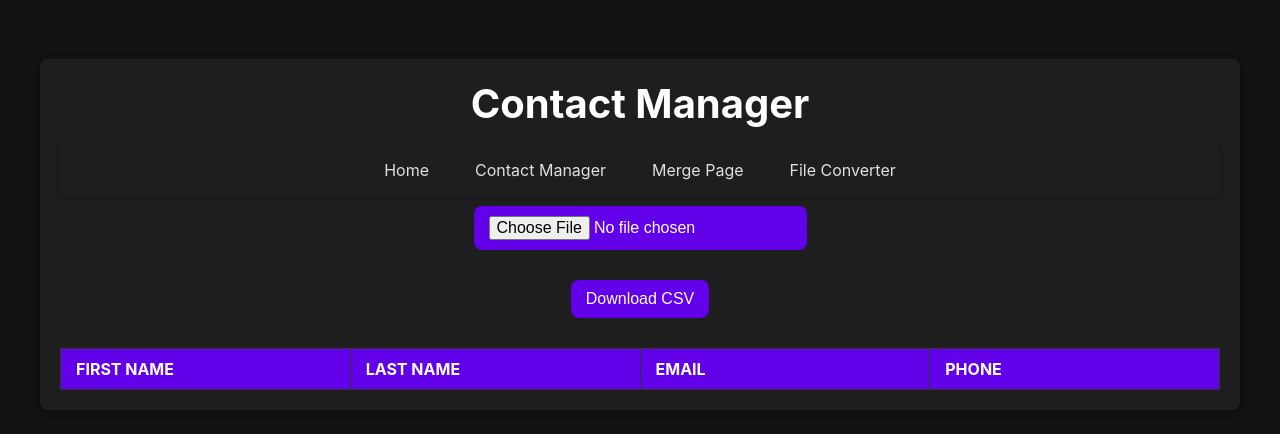
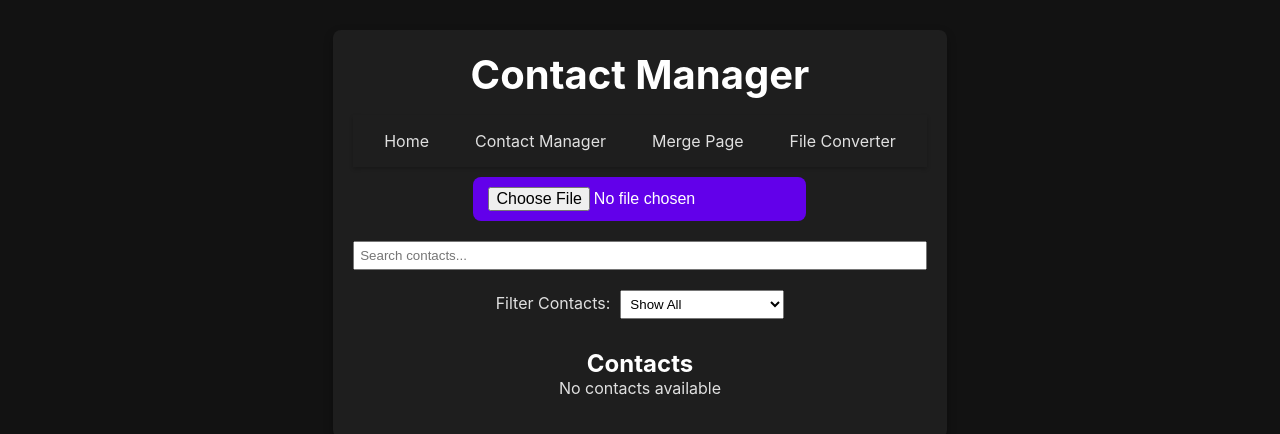
Before and after one commit to Fred56733/Cleaner-Contacts, a React (Vite) app: page /contact-manager in a window 1280 px wide. Shown: the part 166-600 px from the top of the page. Built offline with nearby package versions, Linux system fonts and the light colour scheme.

Commit message:
Updated Contact Manager components

```diff
--- /dev/null
+++ b/src/components/ContactCleaner.css
@@ -0,0 +1,16 @@
+/* ContactCleaner.css */
+.clean-button {
+    cursor: pointer;
+    background-color: grey;
+    color: white;
+    border: none;
+    padding: 10px 15px;
+    border-radius: 5px;
+    transition: background-color 0.2s, cursor 0.2s;
+  }
+
+  .clean-button:disabled {
+    cursor: not-allowed;
+    background-color: #ccc;
+    color: #666;
+  }
--- a/src/components/ContactCleaner.jsx
+++ b/src/components/ContactCleaner.jsx
@@ -1,8 +1,9 @@
-// Used to clean and format raw contacts data
 import React, { useState } from "react";
+import "./ContactCleaner.css";
 
 const ContactCleaner = ({ rawContacts, onCleaned }) => {
   const [isProcessing, setIsProcessing] = useState(false);
+  const [isCleaned, setIsCleaned] = useState(false); // Tracks if data has been cleaned
 
   // Format phone numbers
   const formatPhoneNumber = (phone) => {
@@ -12,41 +13,48 @@ const ContactCleaner = ({ rawContacts, onCleaned }) => {
       : phone;
   };
 
-  // Handle the cleaning process and removing duplicates
+  // Handle the cleaning process
   const cleanContacts = () => {
     setIsProcessing(true);
 
-    const seenContacts = new Map();
+    const seenContacts = new Set();
     const cleaned = rawContacts.map((contact) => {
-      const firstName = contact.fn || "N/A";
-      const lastName = contact.ln || "N/A";
-      const email = (contact.email || "N/A").toLowerCase().trim();
-      const phone = formatPhoneNumber(contact.phone || "");
+      const formattedContact = { ...contact }; // Keep all fields intact
 
-      const key = email + phone; // Unique key for deduplication
+      // Format all phone fields
+      Object.keys(formattedContact).forEach((key) => {
+        if (key.toLowerCase().includes("phone")) {
+          formattedContact[key] = formattedContact[key]
+            ? formatPhoneNumber(formattedContact[key])
+            : ""; // Format phone numbers
+        }
+      });
 
-      if (!seenContacts.has(key)) {
-        seenContacts.set(key, { firstName, lastName, email, phone });
-        return { firstName, lastName, email, phone };
-      } else {
-        // Duplicate handling
-        console.log("Duplicate found:", { firstName, lastName, email, phone });
-        return null; // Skips duplicates
+      const uniqueKey = JSON.stringify(formattedContact); // Unique identifier for duplicates
+
+      if (!seenContacts.has(uniqueKey)) {
+        seenContacts.add(uniqueKey);
+        return formattedContact; // Keep the full contact
       }
+      return null; // Skip duplicates
     });
 
-    const filteredCleaned = cleaned.filter(Boolean); // Remove null values
+    const filteredCleaned = cleaned.filter(Boolean); // Remove null duplicates
     setIsProcessing(false);
+    setIsCleaned(true); // Mark as cleaned
 
-    // Pass cleaned contacts to the parent
+    // Pass cleaned contacts to parent
     onCleaned(filteredCleaned);
   };
 
-  // Reveils the button to clean contacts
   return (
     <div>
-      <button onClick={cleanContacts} disabled={isProcessing}>
-        {isProcessing ? "Cleaning..." : "Clean Contacts"}
+      <button
+        className="clean-button"
+        onClick={cleanContacts}
+        disabled={isProcessing || isCleaned} // Disable button if processing or already cleaned
+      >
+        {isProcessing ? "Cleaning..." : isCleaned ? "Data Cleaned" : "Clean Contacts"}
       </button>
     </div>
   );
--- /dev/null
+++ b/src/components/ContactPopup.css
@@ -0,0 +1,82 @@
+/* ContactPopup.css */
+.contact-popup {
+    position: fixed;
+    top: 50%;
+    left: 50%;
+    transform: translate(-50%, -50%);
+    width: 90%;
+    max-width: 600px;
+    background-color: #121212;
+    color: #ffffff;
+    padding: 20px;
+    border-radius: 8px;
+    box-shadow: 0px 4px 10px rgba(255, 255, 255, 0.3);
+    z-index: 1000;
+  }
+
+  .contact-popup h2 {
+    text-align: center;
+    margin-bottom: 20px;
+  }
+
+  .contact-popup-table {
+    width: 100%;
+    border-collapse: collapse;
+    max-height: 400px;
+    overflow-y: auto;
+    padding: 10px;
+  }
+
+  .contact-popup-table td {
+    padding: 8px;
+    text-align: left;
+  }
+
+  .contact-popup-table tr {
+    border-bottom: 1px solid #333;
+  }
+
+  .contact-popup-table td:first-child {
+    font-weight: bold;
+    width: 40%;
+  }
+
+  .contact-popup-table td input {
+    width: 100%;
+    padding: 5px;
+    border: 1px solid #777;
+    border-radius: 5px;
+    background-color: #333;
+    color: #fff;
+  }
+
+  .contact-popup button {
+    width: 100%;
+    padding: 10px 15px;
+    border: none;
+    border-radius: 5px;
+    cursor: pointer;
+    margin-top: 20px;
+  }
+
+  .contact-popup .edit-button {
+    background-color: #007bff;
+    color: white;
+  }
+
+  .contact-popup .save-button {
+    background-color: #28a745;
+    color: white;
+  }
+
+  .contact-popup .close-button {
+    position: absolute;
+    top: 10px;
+    right: 10px;
+    background-color: transparent;
+    border: none;
+    font-size: 24px;
+    font-weight: bold;
+    cursor: pointer;
+    color: #fff;
+  }
--- /dev/null
+++ b/src/components/ContactPopup.jsx
@@ -0,0 +1,80 @@
+import React, { useState } from "react";
+import "./ContactPopup.css";  // ✅ Import from the same folder
+
+const POSSIBLE_FIELDS = [
+  "First Name", "Last Name", "Middle Name", "Suffix", "Company",
+  "Job Title", "Business Phone", "Mobile Phone", "Home Phone",
+  "Other Phone", "E-mail Address", "E-mail 2 Address", "E-mail 3 Address",
+  "Home Street", "Home City", "Home State", "Home Postal Code",
+  "Business Street", "Business City", "Business State", "Business Postal Code",
+  "Notes"
+];
+
+const ContactPopup = ({ contact, onClose, onSave }) => {
+  if (!contact) return null;
+
+  const [editableContact, setEditableContact] = useState(() => {
+    const filledContact = {};
+    POSSIBLE_FIELDS.forEach((field) => {
+      filledContact[field] = contact[field] || "";
+    });
+    return filledContact;
+  });
+
+  const [isEditing, setIsEditing] = useState(false);
+
+  const handleChange = (e, key) => {
+    setEditableContact({ ...editableContact, [key]: e.target.value });
+  };
+
+  const toggleEditing = () => setIsEditing(!isEditing);
+
+  const handleSave = () => {
+    onSave(editableContact);
+    setIsEditing(false);
+  };
+
+  const displayName =
+    (editableContact["First Name"]?.trim() || editableContact["Last Name"]?.trim())
+      ? `${editableContact["First Name"] || ""} ${editableContact["Last Name"] || ""}`.trim()
+      : editableContact["Company"] || "Unknown";
+
+  return (
+    <div className="contact-popup">
+      <h2>{displayName}</h2>
+
+      <div className="contact-popup-table">
+        <table>
+          <tbody>
+            {POSSIBLE_FIELDS.map((key) => (
+              <tr key={key}>
+                <td>{key}</td>
+                <td>
+                  {isEditing ? (
+                    <input
+                      type="text"
+                      value={editableContact[key]}
+                      onChange={(e) => handleChange(e, key)}
+                    />
+                  ) : (
+                    <span onDoubleClick={toggleEditing}>{editableContact[key] || "—"}</span>
+                  )}
+                </td>
+              </tr>
+            ))}
+          </tbody>
+        </table>
+      </div>
+
+      <button className="close-button" onClick={onClose}>✖</button>
+
+      {isEditing ? (
+        <button className="save-button" onClick={handleSave}>Save Changes</button>
+      ) : (
+        <button className="edit-button" onClick={toggleEditing}>Edit Contact</button>
+      )}
+    </div>
+  );
+};
+
+export default ContactPopup;
--- /dev/null
+++ b/src/components/ContactsDisplay.css
@@ -0,0 +1,27 @@
+/* ContactsDisplay.css */
+.contacts-container {
+    padding: 20px;
+  }
+
+  .contacts-container h2 {
+    color: white;
+    text-align: center;
+  }
+
+  .contacts-list {
+    list-style-type: none;
+    padding: 0;
+  }
+
+  .contact-item {
+    padding: 10px;
+    border-bottom: 1px solid #444;
+    cursor: pointer;
+    color: white;
+    text-decoration: underline;
+    transition: background-color 0.2s;
+  }
+
+  .contact-item:hover {
+    background-color: #222;
+  }
--- a/src/components/ContactsDisplay.jsx
+++ b/src/components/ContactsDisplay.jsx
@@ -1,28 +1,26 @@
-//Used to display cleaned contacts data
 import React from "react";
+import "./ContactsDisplay.css";
 
-const ContactsDisplay = ({ contacts }) => {
+const ContactsDisplay = ({ contacts, onSelectContact }) => {
   return (
-    <table>
-      <thead>
-        <tr>
-          <th>First Name</th>
-          <th>Last Name</th>
-          <th>Email</th>
-          <th>Phone</th>
-        </tr>
-      </thead>
-      <tbody>
-        {contacts.map((contact, index) => (
-          <tr key={index}>
-            <td>{contact.firstName || contact.fn || "N/A"}</td>
-            <td>{contact.lastName || contact.ln || "N/A"}</td>
-            <td>{contact.email || "N/A"}</td>
-            <td>{contact.phone || "N/A"}</td>
-          </tr>
-        ))}
-      </tbody>
-    </table>
+    <div className="contacts-container">
+      <h2>Contacts</h2>
+      {contacts.length === 0 ? (
+        <p>No contacts available</p>
+      ) : (
+        <ul className="contacts-list">
+          {contacts.map((contact, index) => (
+            <li
+              key={index}
+              className="contact-item"
+              onClick={() => onSelectContact(contact)}
+            >
+              {contact["First Name"] || "Unknown"} {contact["Last Name"] || ""}
+            </li>
+          ))}
+        </ul>
+      )}
+    </div>
   );
 };
 
--- a/src/pages/ContactManagerPage.jsx
+++ b/src/pages/ContactManagerPage.jsx
@@ -1,23 +1,21 @@
-// Code to manage the contact data (Viewing, Cleaning, and Downloading)
 import React, { useState } from "react";
 import Papa from "papaparse";
 import FileInput from "../components/FileInput.jsx";
 import ContactsDisplay from "../components/ContactsDisplay.jsx";
 import ContactCleaner from "../components/ContactCleaner.jsx";
+import ContactPopup from "../components/ContactPopup.jsx";
 
 const ContactManagerPage = () => {
-  const [rawContacts, setRawContacts] = useState([]); // Store raw contacts
+  const [contacts, setContacts] = useState([]); // Store contacts
   const [cleanedContacts, setCleanedContacts] = useState([]); // Store cleaned contacts
+  const [selectedContact, setSelectedContact] = useState(null); // Store selected contact for popup
+  const [searchQuery, setSearchQuery] = useState(""); // Search input value
+  const [filter, setFilter] = useState("all"); // Filter type
 
   // Function to parse uploaded file
   const handleFileParsed = (parsedData) => {
-    const formattedData = parsedData.map(contact => ({
-      fn: contact["First Name"] || "N/A",
-      ln: contact["Last Name"] || "N/A",
-      email: [contact["E-mail Address"], contact["E-mail 2 Address"], contact["E-mail 3 Address"]].filter(Boolean).join(', ') || "N/A",
-      phone: [contact["Business Phone"],contact["Business Phone 2"],contact["Car Phone"],contact["Company Main Phone"],contact["Home Phone"],contact["Home Phone 2"],contact["Mobile Phone"],contact["Primary Phone"],contact["Other Phone"]].filter(Boolean).join(', ') || "N/A"
-    }));
-    setRawContacts(formattedData);
+    console.log("Parsed Data Sample:", parsedData[0]); // Debug log
+    setContacts(parsedData); // Store full contact data
     setCleanedContacts([]); // Reset cleaned contacts when new file is uploaded
   };
 
@@ -26,33 +24,92 @@ const ContactManagerPage = () => {
     setCleanedContacts(cleanedData);
   };
 
-  // Function to download contacts as a CSV
-  const downloadCSV = () => {
-    const dataToDownload = cleanedContacts.length > 0 ? cleanedContacts : rawContacts;
-    const csvData = Papa.unparse(dataToDownload);
-    const blob = new Blob([csvData], { type: "text/csv;charset=utf-8;" });
-    const url = window.URL.createObjectURL(blob);
-    const link = document.createElement("a");
+  // Function to update an existing contact
+  const updateContact = (updatedContact) => {
+    setContacts(
+      contacts.map((contact) =>
+        contact === selectedContact ? updatedContact : contact
+      )
+    );
+    setSelectedContact(null); // Close popup after editing
+  };
 
-    link.href = url;
-    link.download = "contacts.csv";
-    link.click();
+  // Function to filter contacts
+  const getFilteredContacts = () => {
+    let filtered = cleanedContacts.length > 0 ? cleanedContacts : contacts;
 
-    window.URL.revokeObjectURL(url); // Clean up the URL
+    if (filter === "phone") {
+      filtered = filtered.filter((contact) =>
+        Object.keys(contact).some((key) =>
+          key.toLowerCase().includes("phone") && contact[key]?.trim()
+        )
+      );
+    }
+
+    if (filter === "alphabetical") {
+      filtered.sort((a, b) => {
+        const aName = `${a["First Name"]?.[0] || ""}${a["Last Name"]?.[0] || ""}`.toUpperCase();
+        const bName = `${b["First Name"]?.[0] || ""}${b["Last Name"]?.[0] || ""}`.toUpperCase();
+        return aName.localeCompare(bName);
+      });
+    }
+
+    if (searchQuery.trim()) {
+      filtered = filtered.filter((contact) => {
+        const searchValue = searchQuery.toLowerCase();
+        return (
+          (contact["First Name"] && contact["First Name"].toLowerCase().includes(searchValue)) ||
+          (contact["Last Name"] && contact["Last Name"].toLowerCase().includes(searchValue)) ||
+          (contact["Mobile Phone"] && contact["Mobile Phone"].toLowerCase().includes(searchValue))
+        );
+      });
+    }
+
+    return filtered;
   };
 
   return (
     <div>
       <FileInput onFileParsed={handleFileParsed} />
+
+      {/* Clean Contacts Button */}
+      {contacts.length > 0 && (
+        <div style={{ margin: "10px 0" }}>
+          <ContactCleaner rawContacts={contacts} onCleaned={handleCleanedContacts} />
+        </div>
+      )}
+
+      {/* Search Bar */}
       <div style={{ margin: "10px 0" }}>
-        <button onClick={downloadCSV} disabled={!rawContacts.length}>
-          Download CSV
-        </button>
-        {rawContacts.length > 0 && (
-          <ContactCleaner rawContacts={rawContacts} onCleaned={handleCleanedContacts} />
-        )}
+        <input
+          type="text"
+          value={searchQuery}
+          onChange={(e) => setSearchQuery(e.target.value)}
+          placeholder="Search contacts..."
+          style={{ padding: "5px", width: "100%", marginBottom: "10px" }}
+        />
       </div>
-      <ContactsDisplay contacts={cleanedContacts.length > 0 ? cleanedContacts : rawContacts} />
+
+      {/* Filter Controls */}
+      <div style={{ margin: "10px 0" }}>
+        <label style={{ marginRight: "10px" }}>Filter Contacts:</label>
+        <select value={filter} onChange={(e) => setFilter(e.target.value)} style={{ padding: "5px" }}>
+          <option value="all">Show All</option>
+          <option value="phone">Has Phone Numbers</option>
+          <option value="alphabetical">Alphabetical by Initials</option>
+        </select>
+      </div>
+
+      {/* Display Filtered Contacts */}
+      <ContactsDisplay contacts={getFilteredContacts()} onSelectContact={setSelectedContact} />
+
+      {selectedContact && (
+        <ContactPopup
+          contact={selectedContact}
+          onClose={() => setSelectedContact(null)} // Close the popup
+          onSave={updateContact} // Handle editing
+        />
+      )}
     </div>
   );
 };
```
Also changed, not shown: src/components/ContactForm.jsx (added, +102 -0 lines).
